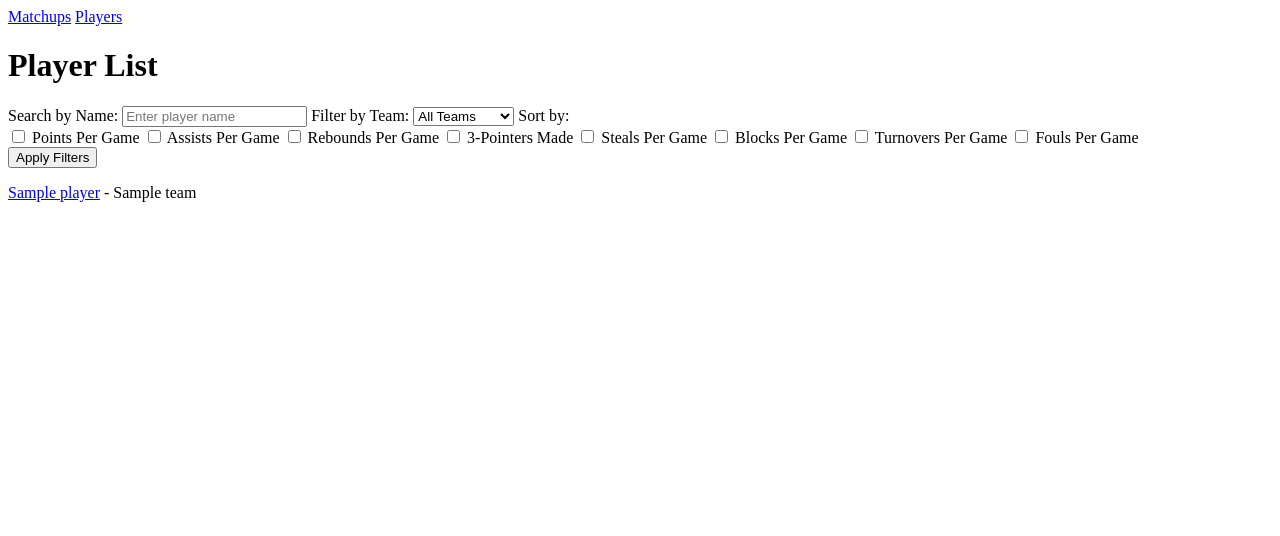
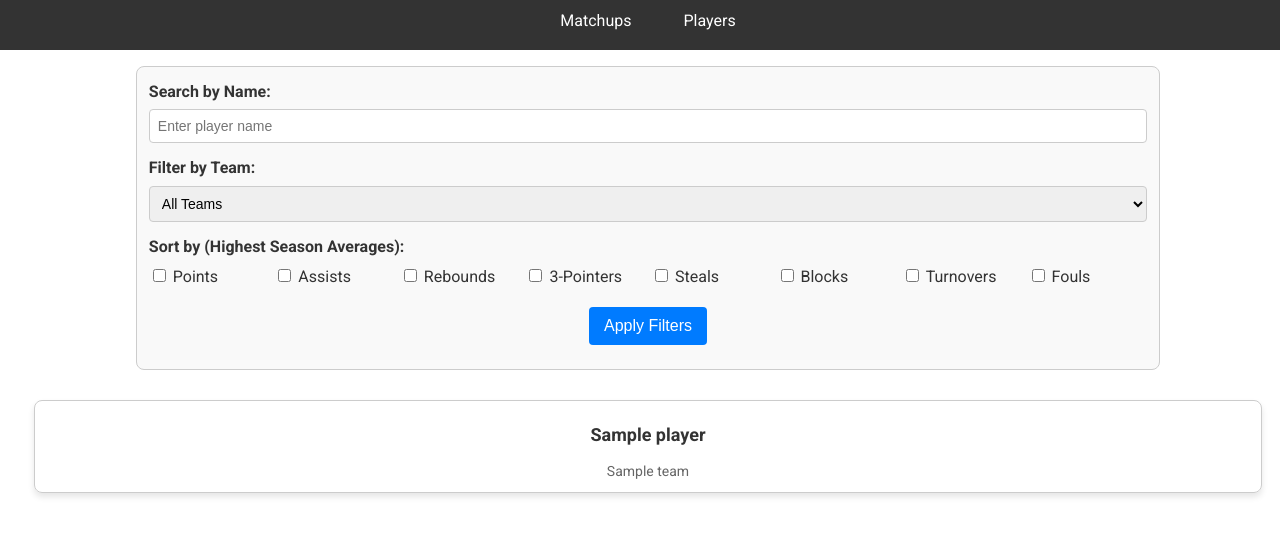
Before and after one commit to IvanYangg/cs412, a Django app: page /project/players/ in a window 1280 px wide. Shown: the top 536 px of the page. Run offline with Django 5.2, Linux system fonts and the light colour scheme; tables that the repository leaves empty hold one stand-in row (values such as "Sample post").

Commit message:
Added css styling, added functionality to my update_data management file that loads matchups, team data and player data (not pushing this file for now as API keys are not properly hidden yet)

```diff
--- a/cs412/settings.py
+++ b/cs412/settings.py
@@ -129,6 +129,7 @@ STATIC_ROOT = os.path.join(BASE_DIR, 'staticfiles')
 STATICFILES_DIRS = [
     os.path.join(BASE_DIR, 'mini_fb/static'),
     os.path.join(BASE_DIR, 'voter_analytics/static'),
+    os.path.join(BASE_DIR, 'project/static'),
 ]
 
 # place for storing images/media
--- a/project/admin.py
+++ b/project/admin.py
@@ -3,8 +3,8 @@ from .models import Player, Team, UserProfile, UserWatchList, PlayerGameLog, Mat
 
 # Register your models here.
 admin.site.register(Player)
-admin.site.register(Team)
 admin.site.register(UserProfile)
 admin.site.register(UserWatchList)
+admin.site.register(Team)
 admin.site.register(PlayerGameLog)
 admin.site.register(Matchup)
--- a/project/models.py
+++ b/project/models.py
@@ -11,7 +11,7 @@ class Player(models.Model):
     points_per_game = models.FloatField()
     assists_per_game = models.FloatField()
     rebounds_per_game = models.FloatField()
-    three_pointers_made_per_game = models.FloatField()
+    three_pointers_per_game = models.CharField(max_length = 20)
     steals_per_game = models.FloatField()
     blocks_per_game = models.FloatField()
     turnovers_per_game = models.FloatField()
@@ -24,6 +24,7 @@ class Team(models.Model):
     avg_ppg = models.FloatField()
     avg_ppg_conceded = models.FloatField()
     avg_three_point_attempted = models.FloatField()
+    avg_three_point_made = models.FloatField()
     avg_three_point_percentage = models.FloatField()
     avg_free_throw_attempted = models.FloatField()
     avg_rebounds_per_game = models.FloatField()
@@ -46,12 +47,12 @@ class UserWatchList(models.Model):
 class PlayerGameLog(models.Model):
     player = models.ForeignKey(Player, on_delete=models.CASCADE)
     date = models.DateField()
+    opponent = models.CharField(max_length=3)
     minutes = models.IntegerField()
     points = models.IntegerField()
     assists = models.IntegerField()
     rebounds = models.IntegerField()
-    three_pointers_made = models.IntegerField()
-    three_pointers_attempted = models.IntegerField()
+    three_pointers = models.CharField(max_length = 20)
     steals = models.IntegerField()
     blocks = models.IntegerField()
     turnovers = models.IntegerField()
--- /dev/null
+++ b/project/static/project/style.css
@@ -0,0 +1,150 @@
+body {
+    line-height: 1.6;
+    font-family: 'Roboto', sans-serif;
+}
+
+.navbar {
+    background-color: #333;
+    margin-left: -1em;
+    margin-top: -1em;
+    margin-right: -1em;
+    padding-bottom: 1em;
+    padding-top: 1em;
+    display:flex;
+    justify-content: center;
+}
+
+.navbar > nav > a {
+    color: white;
+    text-decoration: none;
+    padding: 1em;
+    margin-left: 1em;
+}
+
+.navbar > nav > a:hover {
+    background-color: #555;
+}
+
+.player-list-view {
+    margin-left: 1em;
+    margin-top: 1em;
+}
+
+.player-detail-header {
+    text-align: center;
+}
+
+table {
+    width: 90%;
+    border-spacing: 5px;
+    margin: 20px auto;
+    text-align: center;
+}
+
+th, td {
+    padding: 2px 4px;
+    border: 1px solid #ddd;
+}
+
+tr {
+    height: 40px;
+}
+
+th {
+    background-color: #f2f2f2;
+    font-weight: bold;
+}
+
+.filter-form {
+    max-width: 80%;
+    margin: 0 auto;
+    padding: 12px;
+    border: 1px solid #ccc;
+    border-radius: 8px;
+    background-color: #f9f9f9;
+}
+
+.form-group {
+    margin-bottom: 12px;
+}
+
+label {
+    display: block;
+    font-weight: bold;
+    margin-bottom: 5px;
+    color: #333;
+}
+
+.form-input, .form-select {
+    width: 100%;
+    padding: 8px;
+    border: 1px solid #ccc;
+    border-radius: 4px;
+    font-size: 14px;
+    box-sizing: border-box;
+}
+
+.checkbox-group {
+    display: grid;
+    grid-template-columns: repeat(auto-fit, minmax(100px, 1fr));
+    gap: 6px;
+}
+
+.checkbox-group label {
+    font-weight: normal;
+}
+
+.btn-submit {
+    background-color: #007bff;
+    color: white;
+    padding: 10px 15px;
+    border: none;
+    border-radius: 4px;
+    cursor: pointer;
+    font-size: 16px;
+    text-align:center;
+    display:block;
+    margin:auto;
+}
+
+.btn-submit:hover {
+    background-color: #0056b3;
+}
+
+.player-card-container {
+    display: grid;
+    grid-template-columns: repeat(auto-fit, minmax(200px, 1fr));
+    gap: 20px;
+    margin: 20px auto;
+    padding: 10px;
+}
+
+.player-card {
+    text-decoration: none;
+    border: 1px solid #ccc;
+    border-radius: 8px;
+    box-shadow: 0 4px 6px rgba(0, 0, 0, 0.1);
+    padding: 10px;
+    display: flex;
+    flex-direction: column;
+    align-items: center;
+    transition: transform 0.2s ease, box-shadow 0.2s ease;
+}
+
+.player-card:hover {
+    transform: translateY(-5px);
+    box-shadow: 0 6px 10px rgba(0, 0, 0, 0.15);
+}
+
+.player-name {
+    font-size: 18px;
+    font-weight: bold;
+    margin: 10px 0;
+    color: #333;
+}
+
+.player-team {
+    font-size: 14px;
+    color: #666;
+    margin: 0;
+}
--- a/project/templates/project/base.html
+++ b/project/templates/project/base.html
@@ -1,12 +1,15 @@
 <!DOCTYPE html>
 <html lang="en">
 <head>
+    {% load static %}
     <meta charset="UTF-8">
     <meta name="viewport" content="width=device-width, initial-scale=1.0">
     <title>NBA Insights</title>
+    <link href="https://fonts.googleapis.com/css2?family=Roboto:wght@400;700&family=Open+Sans:wght@400;700&family=Lato:wght@400;700&display=swap" rel="stylesheet">
+    <link rel="stylesheet" href="{% static 'project/style.css' %}">
 </head>
 <body>
-    <header>
+    <header class="navbar">
         <nav>
             <a href="{% url 'matchups' %}">Matchups</a>
             <a href="{% url 'players' %}">Players</a>
--- a/project/templates/project/player_list.html
+++ b/project/templates/project/player_list.html
@@ -1,14 +1,17 @@
 {% extends "project/base.html" %}
 {% block content %}
 
-<h1>Player List</h1>
+<div class="player-list-view">
     <!-- Search and Filter Form -->
-<form method="get">
+    <form method="get" class="filter-form">
+        <div class="form-group">
             <label for="query">Search by Name:</label>
-    <input type="text" name="query" id="query" value="{{ request.GET.query }}" placeholder="Enter player name">
+            <input type="text" name="query" id="query" value="{{ request.GET.query }}" placeholder="Enter player name" class="form-input">
+        </div>
 
+        <div class="form-group">
             <label for="team">Filter by Team:</label>
-    <select name="team" id="team">
+            <select name="team" id="team" class="form-select">
                 <option value="">All Teams</option>
                 {% for team in teams %}
                 <option value="{{ team.name }}" {% if request.GET.team == team.name %}selected{% endif %}>
@@ -16,37 +19,45 @@
                 </option>
                 {% endfor %}
             </select>
-
-    <!-- Sorting Options -->
-    <label>Sort by:</label>
-    <div>
-        <label><input type="checkbox" name="sort_by" value="points_per_game"
-            {% if 'points_per_game' in request.GET.sort_by %}checked{% endif %}> Points Per Game</label>
-        <label><input type="checkbox" name="sort_by" value="assists_per_game"
-            {% if 'assists_per_game' in request.GET.sort_by %}checked{% endif %}> Assists Per Game</label>
-        <label><input type="checkbox" name="sort_by" value="rebounds_per_game"
-            {% if 'rebounds_per_game' in request.GET.sort_by %}checked{% endif %}> Rebounds Per Game</label>
-        <label><input type="checkbox" name="sort_by" value="three_pointers_made_per_game"
-            {% if 'three_pointers_made_per_game' in request.GET.sort_by %}checked{% endif %}> 3-Pointers Made</label>
-        <label><input type="checkbox" name="sort_by" value="steals_per_game"
-            {% if 'steals_per_game' in request.GET.sort_by %}checked{% endif %}> Steals Per Game</label>
-        <label><input type="checkbox" name="sort_by" value="blocks_per_game"
-            {% if 'blocks_per_game' in request.GET.sort_by %}checked{% endif %}> Blocks Per Game</label>
-        <label><input type="checkbox" name="sort_by" value="turnovers_per_game"
-            {% if 'turnovers_per_game' in request.GET.sort_by %}checked{% endif %}> Turnovers Per Game</label>
-        <label><input type="checkbox" name="sort_by" value="fouls_per_game"
-            {% if 'fouls_per_game' in request.GET.sort_by %}checked{% endif %}> Fouls Per Game</label>
         </div>
 
-    <button type="submit">Apply Filters</button>
+        <div class="form-group">
+            <label>Sort by (Highest Season Averages):</label>
+            <div class="checkbox-group">
+                <label><input type="checkbox" name="sort_by" value="points_per_game"
+                    {% if 'points_per_game' in request.GET.sort_by %}checked{% endif %}> Points</label>
+                <label><input type="checkbox" name="sort_by" value="assists_per_game"
+                    {% if 'assists_per_game' in request.GET.sort_by %}checked{% endif %}> Assists</label>
+                <label><input type="checkbox" name="sort_by" value="rebounds_per_game"
+                    {% if 'rebounds_per_game' in request.GET.sort_by %}checked{% endif %}> Rebounds</label>
+                <label><input type="checkbox" name="sort_by" value="three_pointers_per_game"
+                    {% if 'three_pointers_per_game' in request.GET.sort_by %}checked{% endif %}> 3-Pointers</label>
+                <label><input type="checkbox" name="sort_by" value="steals_per_game"
+                    {% if 'steals_per_game' in request.GET.sort_by %}checked{% endif %}> Steals</label>
+                <label><input type="checkbox" name="sort_by" value="blocks_per_game"
+                    {% if 'blocks_per_game' in request.GET.sort_by %}checked{% endif %}> Blocks</label>
+                <label><input type="checkbox" name="sort_by" value="turnovers_per_game"
+                    {% if 'turnovers_per_game' in request.GET.sort_by %}checked{% endif %}> Turnovers</label>
+                <label><input type="checkbox" name="sort_by" value="fouls_per_game"
+                    {% if 'fouls_per_game' in request.GET.sort_by %}checked{% endif %}> Fouls</label>
+            </div>
+        </div>
+
+        <div class="form-group">
+            <button type="submit" class="btn-submit">Apply Filters</button>
+        </div>
     </form>
 
-<div>
+
+    <div class="player-card-container">
         {% for player in players %}
-    <p>
-        <a href="{% url 'player_detail' player.id %}">{{ player.name }}</a> - {{ player.team.name }}
-    </p>
+        <a class="player-card" href="{% url 'player_detail' player.id %}">
+            <p class="player-name">{{ player.name }}</p>
+            <p class="player-team">{{ player.team.name }}</p>
+        </a>
         {% endfor %}
     </div>
 
+</div>
+
 {% endblock %}
--- a/project/views.py
+++ b/project/views.py
@@ -63,4 +63,5 @@ class PlayerDetailView(DetailView):
     def get_context_data(self, **kwargs):
         context = super().get_context_data(**kwargs)
         context['game_logs'] = PlayerGameLog.objects.filter(player=self.object).order_by('-date')
+        context['player_averages'] = Player.objects.get(id=self.object.id)
         return context
```
Also changed, not shown: project/templates/project/player_detail.html (+33 -5 lines), project/migrations/0001_initial.py, project/migrations/0002_remove_player_three_pointers_made_per_game_and_more.py (added), project/migrations/0003_playergamelog_opponent.py (added), project/migrations/0004_remove_playergamelog_three_pointers_attempted_and_more.py (added), 2 other files. Lines whose indentation alone changed are shown as unchanged.
